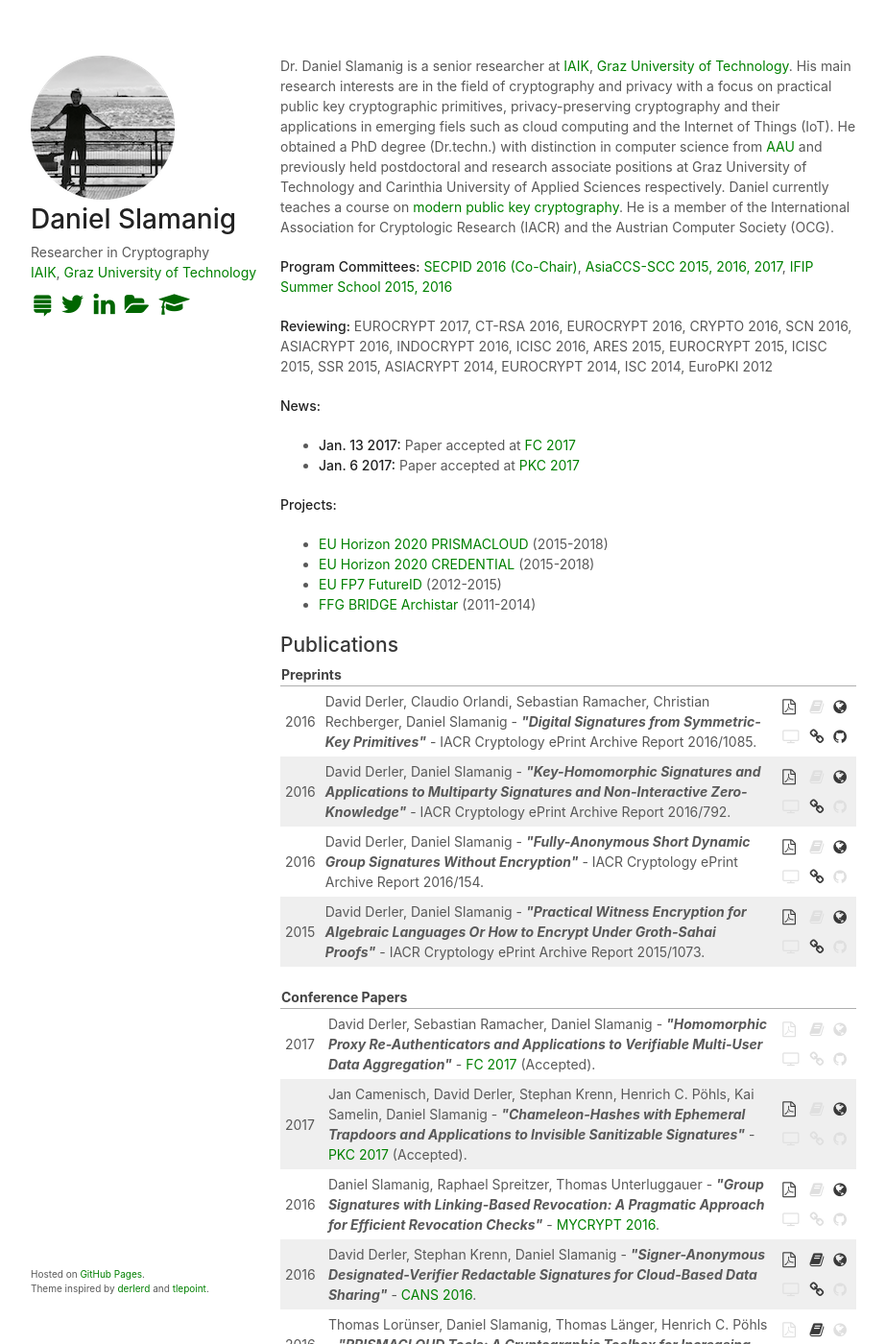
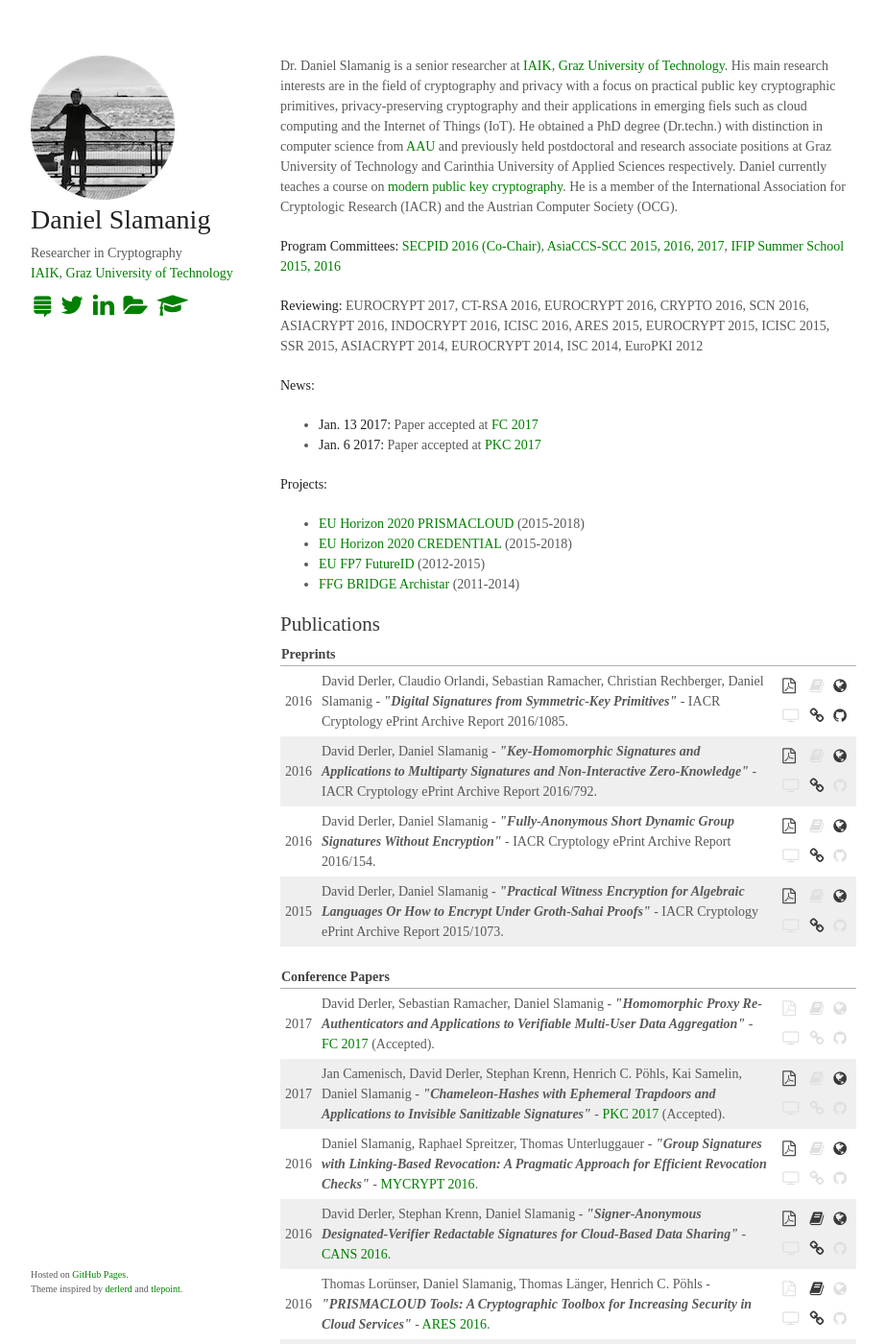
Before and after one commit to drl3c7er/drl3c7er.github.io, a Jekyll site: the page built from index.html, in a window 1280 px wide and 1400 px high. Shown: the whole window at 96% size, without its empty margins (178-1101 px from the left). Built offline with Jekyll 4.4.1, drawn with Linux system fonts in a browser that asks for light colours.

Commit message:
bug fixes

```diff
--- a/css/styles.css
+++ b/css/styles.css
@@ -1,7 +1,7 @@
 body {
   background-color: #fff;
   padding:50px;
-  font: 14px/1.5 overlock-regular, BlinkMacSystemFont, "Segoe UI", Roboto, Oxygen, Ubuntu, Cantarell, "Fira Sans", "Droid Sans", "Helvetica Neue", Arial, sans-serif, "Apple Color Emoji", "Segoe UI Emoji", "Segoe UI Symbol";
+  font: 14px/1.5 overlock-regular;
   color:#595959;
   font-weight:400;
 }
@@ -44,11 +44,11 @@ a:hover {
 }
 
 .extlinks a {
-  color:#006600;
+  color:#008000;
 }
 
 .extlinks a:hover {
-  color:#452dbf;
+  color:#006600;
 }
 
 table.dltable {
```
